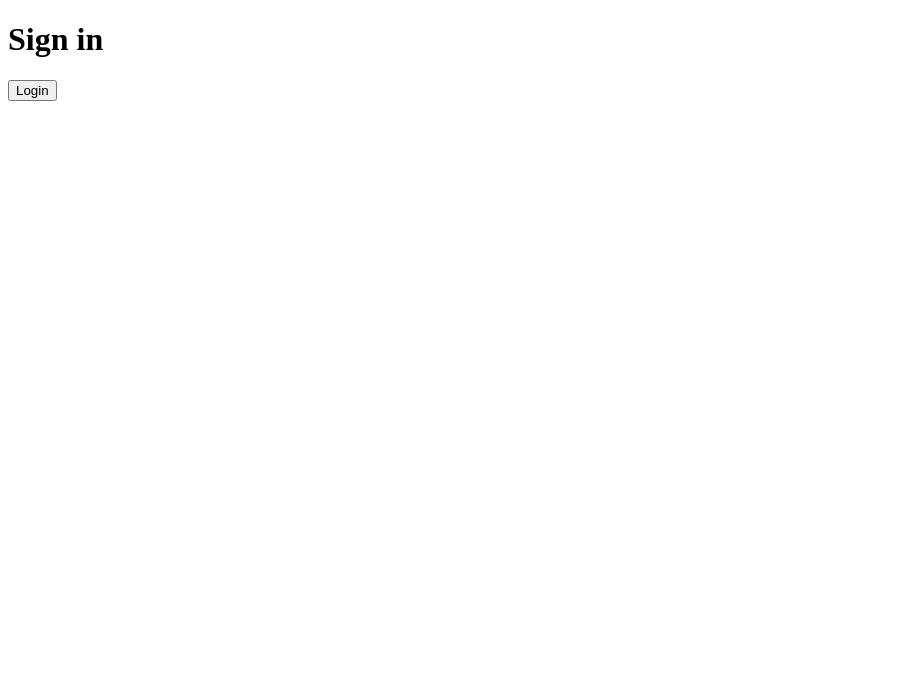
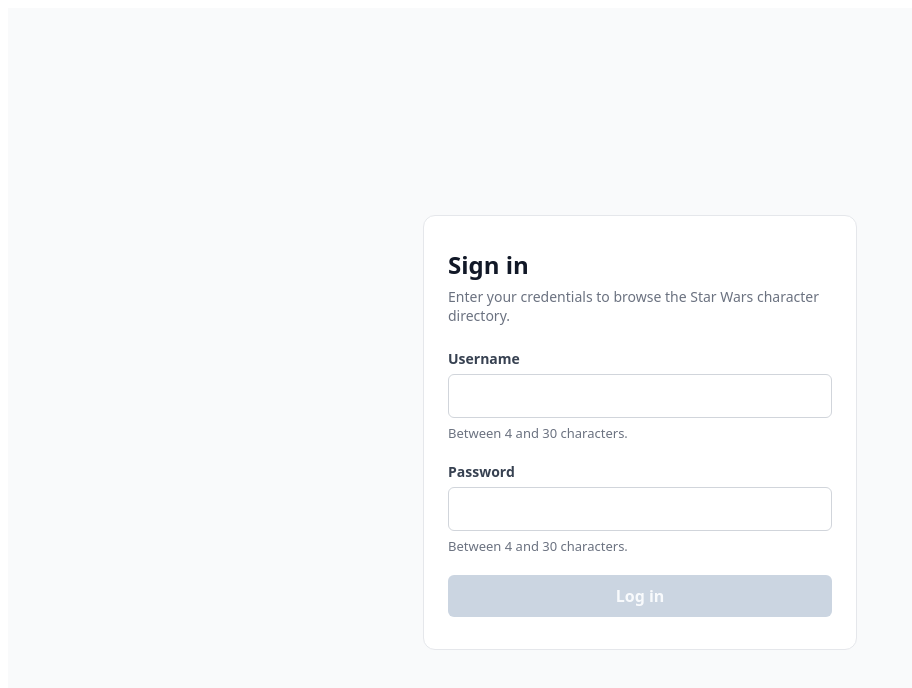
Before and after one commit to RumenSechkov/fibank-star-wars, a React (Vite) app: page / in a window 1280 px wide. Shown: the top 688 px of the page, without its empty margins (0-912 px from the left). Built offline with nearby package versions, Linux system fonts and the light colour scheme.

Commit message:
login form and validation

```diff
--- /dev/null
+++ b/src/components/LoginForm/LoginForm.module.css
@@ -0,0 +1,73 @@
+.form {
+  display: flex;
+  flex-direction: column;
+  gap: 1.25rem;
+}
+
+.field {
+  display: flex;
+  flex-direction: column;
+  gap: 0.375rem;
+}
+
+.label {
+  font-size: 0.875rem;
+  font-weight: 600;
+  color: #374151;
+}
+
+.input {
+  padding: 0.625rem 0.75rem;
+  border: 1px solid #d1d5db;
+  border-radius: 0.375rem;
+  background: #fff;
+  color: #111827;
+  font: inherit;
+}
+
+.input:focus-visible {
+  outline: 2px solid #2563eb;
+  outline-offset: 1px;
+  border-color: #2563eb;
+}
+
+.inputInvalid {
+  border-color: #dc2626;
+  background: #fef2f2;
+}
+
+.inputInvalid:focus-visible {
+  outline-color: #dc2626;
+  border-color: #dc2626;
+}
+
+.helper {
+  margin: 0;
+  font-size: 0.8125rem;
+  color: #6b7280;
+}
+
+.helperError {
+  color: #b91c1c;
+}
+
+.submitButton {
+  padding: 0.625rem 1rem;
+  border: none;
+  border-radius: 0.375rem;
+  background: #2563eb;
+  color: #fff;
+  font: inherit;
+  font-weight: 600;
+  cursor: pointer;
+}
+
+.submitButton:hover:not(:disabled) {
+  background: #1d4ed8;
+}
+
+.submitButton:disabled {
+  background: #cbd5e1;
+  color: #f8fafc;
+  cursor: not-allowed;
+}
--- /dev/null
+++ b/src/components/LoginForm/LoginForm.tsx
@@ -0,0 +1,125 @@
+import { useState } from 'react';
+import type { ChangeEvent, FormEvent } from 'react';
+import { useNavigate } from 'react-router-dom';
+import { startSession } from '../../utils/auth';
+import {
+  MAX_CREDENTIAL_LENGTH,
+  MIN_CREDENTIAL_LENGTH,
+  validateCredential,
+} from '../../utils/validation';
+import styles from './LoginForm.module.css';
+
+const HELPER_TEXT = `Between ${MIN_CREDENTIAL_LENGTH} and ${MAX_CREDENTIAL_LENGTH} characters.`;
+
+interface CredentialFieldProps {
+  id: 'username' | 'password';
+  label: string;
+  type: 'text' | 'password';
+  autoComplete: string;
+  value: string;
+  /** Validation message for the current value, or `null` when it is valid. */
+  error: string | null;
+  /** Whether the user has interacted with the field yet. */
+  touched: boolean;
+  onChange: (value: string) => void;
+  onBlur: () => void;
+}
+
+function CredentialField({
+  id,
+  label,
+  type,
+  autoComplete,
+  value,
+  error,
+  touched,
+  onChange,
+  onBlur,
+}: CredentialFieldProps) {
+  const showError = touched && error !== null;
+  const helperId = `${id}-helper`;
+
+  const handleChange = (event: ChangeEvent<HTMLInputElement>) => onChange(event.target.value);
+
+  return (
+    <div className={styles.field}>
+      <label className={styles.label} htmlFor={id}>
+        {label}
+      </label>
+      <input
+        id={id}
+        name={id}
+        type={type}
+        className={showError ? `${styles.input} ${styles.inputInvalid}` : styles.input}
+        value={value}
+        autoComplete={autoComplete}
+        aria-invalid={showError}
+        aria-describedby={helperId}
+        onChange={handleChange}
+        onBlur={onBlur}
+      />
+      <p id={helperId} className={showError ? `${styles.helper} ${styles.helperError}` : styles.helper}>
+        {showError ? error : HELPER_TEXT}
+      </p>
+    </div>
+  );
+}
+
+export default function LoginForm() {
+  const navigate = useNavigate();
+  const [username, setUsername] = useState('');
+  const [password, setPassword] = useState('');
+  const [touched, setTouched] = useState({ username: false, password: false });
+
+  const usernameError = validateCredential(username);
+  const passwordError = validateCredential(password);
+  const isValid = usernameError === null && passwordError === null;
+
+  const markTouched = (field: 'username' | 'password') =>
+    setTouched((current) => (current[field] ? current : { ...current, [field]: true }));
+
+  const handleSubmit = (event: FormEvent<HTMLFormElement>) => {
+    event.preventDefault();
+    if (!isValid) return;
+    startSession();
+    navigate('/table');
+  };
+
+  return (
+    <form className={styles.form} onSubmit={handleSubmit} noValidate>
+      <CredentialField
+        id='username'
+        label='Username'
+        type='text'
+        autoComplete='username'
+        value={username}
+        error={usernameError}
+        touched={touched.username}
+        onChange={(value) => {
+          setUsername(value);
+          markTouched('username');
+        }}
+        onBlur={() => markTouched('username')}
+      />
+
+      <CredentialField
+        id='password'
+        label='Password'
+        type='password'
+        autoComplete='current-password'
+        value={password}
+        error={passwordError}
+        touched={touched.password}
+        onChange={(value) => {
+          setPassword(value);
+          markTouched('password');
+        }}
+        onBlur={() => markTouched('password')}
+      />
+
+      <button type='submit' className={styles.submitButton} disabled={!isValid}>
+        Log in
+      </button>
+    </form>
+  );
+}
--- /dev/null
+++ b/src/pages/LoginPage.module.css
@@ -0,0 +1,30 @@
+.page {
+  display: flex;
+  align-items: center;
+  justify-content: center;
+  min-height: 100vh;
+  padding: 1.5rem 1rem;
+  color: #111827;
+  font-family: system-ui, -apple-system, 'Segoe UI', sans-serif;
+  background: #f9fafb;
+}
+
+.card {
+  width: 100%;
+  max-width: 24rem;
+  padding: 2rem 1.5rem;
+  border: 1px solid #e5e7eb;
+  border-radius: 0.75rem;
+  background: #fff;
+}
+
+.title {
+  margin: 0 0 0.375rem;
+  font-size: 1.5rem;
+}
+
+.subtitle {
+  margin: 0 0 1.5rem;
+  color: #6b7280;
+  font-size: 0.875rem;
+}
--- a/src/pages/LoginPage.tsx
+++ b/src/pages/LoginPage.tsx
@@ -1,20 +1,16 @@
-import { useNavigate } from 'react-router-dom';
-import { startSession } from '../utils/auth';
+import LoginForm from '../components/LoginForm/LoginForm';
+import styles from './LoginPage.module.css';
 
 export default function LoginPage() {
-  const navigate = useNavigate();
-
-  const handleLogin = () => {
-    startSession();
-    navigate('/table', { replace: true });
-  };
-
   return (
-    <main>
-      <h1>Sign in</h1>
-      <button type='button' onClick={handleLogin}>
-        Login
-      </button>
+    <main className={styles.page}>
+      <section className={styles.card}>
+        <h1 className={styles.title}>Sign in</h1>
+        <p className={styles.subtitle}>
+          Enter your credentials to browse the Star Wars character directory.
+        </p>
+        <LoginForm />
+      </section>
     </main>
   );
 }
--- /dev/null
+++ b/src/utils/validation.ts
@@ -0,0 +1,24 @@
+export const MIN_CREDENTIAL_LENGTH = 4;
+export const MAX_CREDENTIAL_LENGTH = 30;
+
+/**
+ * Validates a login field. Returns the message to show the user, or `null`
+ * when the value is acceptable. Pure — safe to call on every render.
+ */
+export function validateCredential(value: string): string | null {
+  if (value.trim().length === 0) {
+    return 'This field is required.';
+  }
+  if (value.length < MIN_CREDENTIAL_LENGTH) {
+    return `Must be at least ${MIN_CREDENTIAL_LENGTH} characters.`;
+  }
+  if (value.length > MAX_CREDENTIAL_LENGTH) {
+    return `Must be at most ${MAX_CREDENTIAL_LENGTH} characters.`;
+  }
+  return null;
+}
+
+/** Convenience wrapper around {@link validateCredential}. */
+export function isCredentialValid(value: string): boolean {
+  return validateCredential(value) === null;
+}
```
